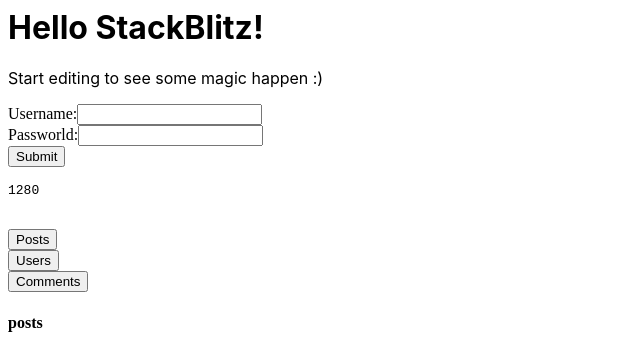
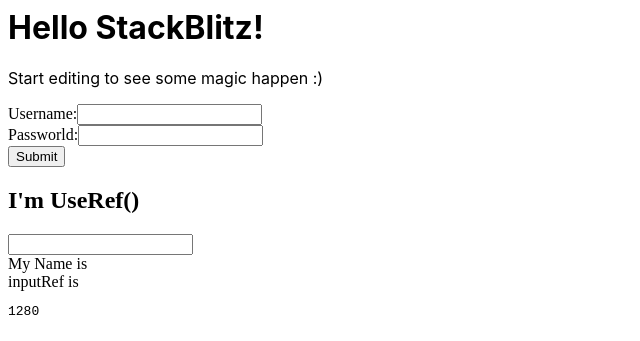
Before and after one commit to loyalty-thameem/Reactjs-Full-Full-Hooks, a React (Create React App) app: page / in a window 1280 px wide. Shown: the top 341 px of the page, without its empty margins (0-640 px from the left). Built offline with nearby package versions, Linux system fonts and the light colour scheme; no server answers.

Commit message:
UseRef Method 1 file modified, 1 added

```diff
--- a/src/App.js
+++ b/src/App.js
@@ -2,6 +2,7 @@
 import './style.css';
 import Usestate from './components/Usestate.js';
 import Useeffect from './components/Useeffect.js';
+import Useref from './components/Useref.js';
 
 export default function App() {
   return (
@@ -9,6 +10,7 @@
       <h1>Hello StackBlitz!</h1>
       <p>Start editing to see some magic happen :)</p>
       <Usestate />
+      <Useref />
       <Useeffect />
     </div>
   );
--- /dev/null
+++ b/src/components/Useref.js
@@ -0,0 +1,34 @@
+import React from 'react';
+export default function useref() {
+  const [name, setName] = React.useState('');
+  // import Useeffect from './components/Useeffect.js';
+  // We can call function inside useRef()
+  const inputRef = React.useRef();
+  React.useEffect(() => {
+    inputRef.current = name;
+  });
+
+  return (
+    <div>
+      <h2>I'm UseRef()</h2>
+      <input
+        value={name}
+        // ref={inputRef}
+        onChange={(event) => {
+          setName(event.target.value);
+        }}
+      />
+      <br />
+      <span>My Name is {name}</span>
+      <br />
+      <span>inputRef is {inputRef.current}</span>
+      {/* <button
+        onClick={() => {
+          inputRef.current.focus();
+        }}
+      >
+        Click to input focus
+      </button> */}
+    </div>
+  );
+}
```
